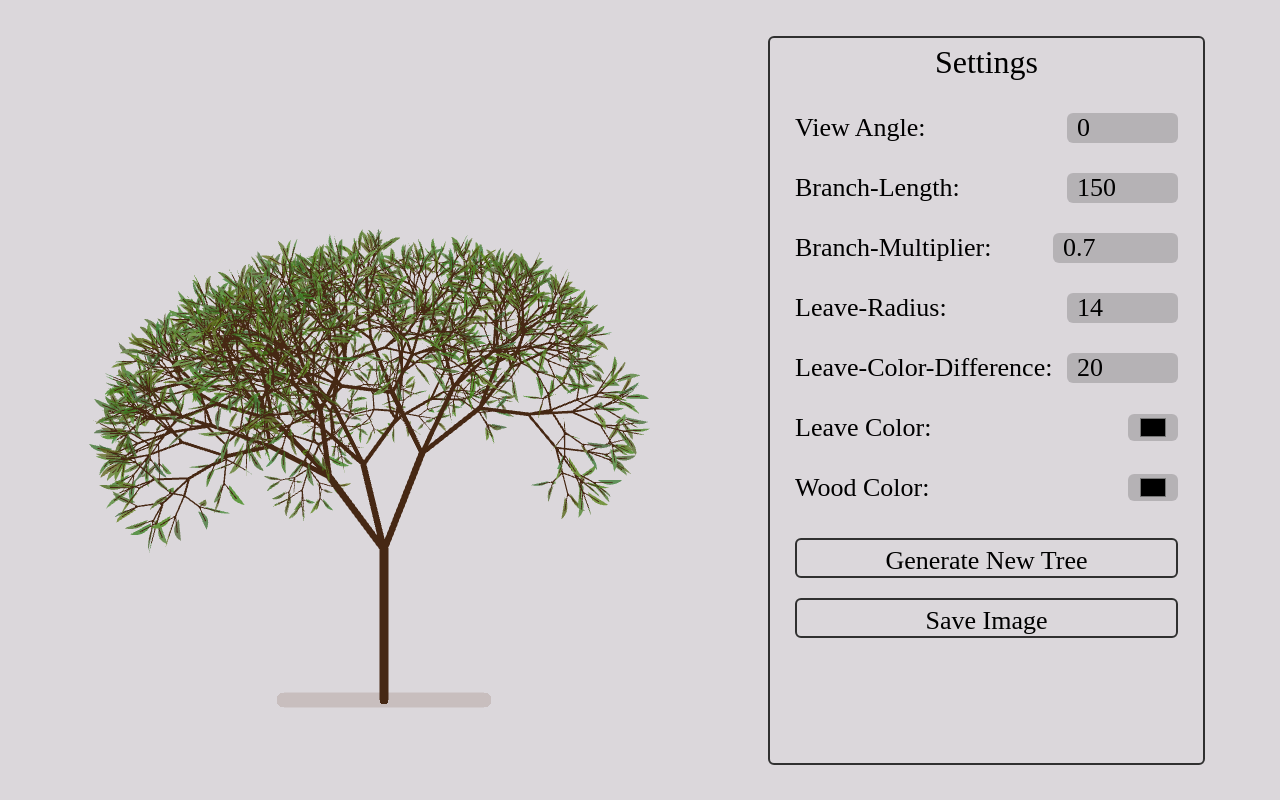
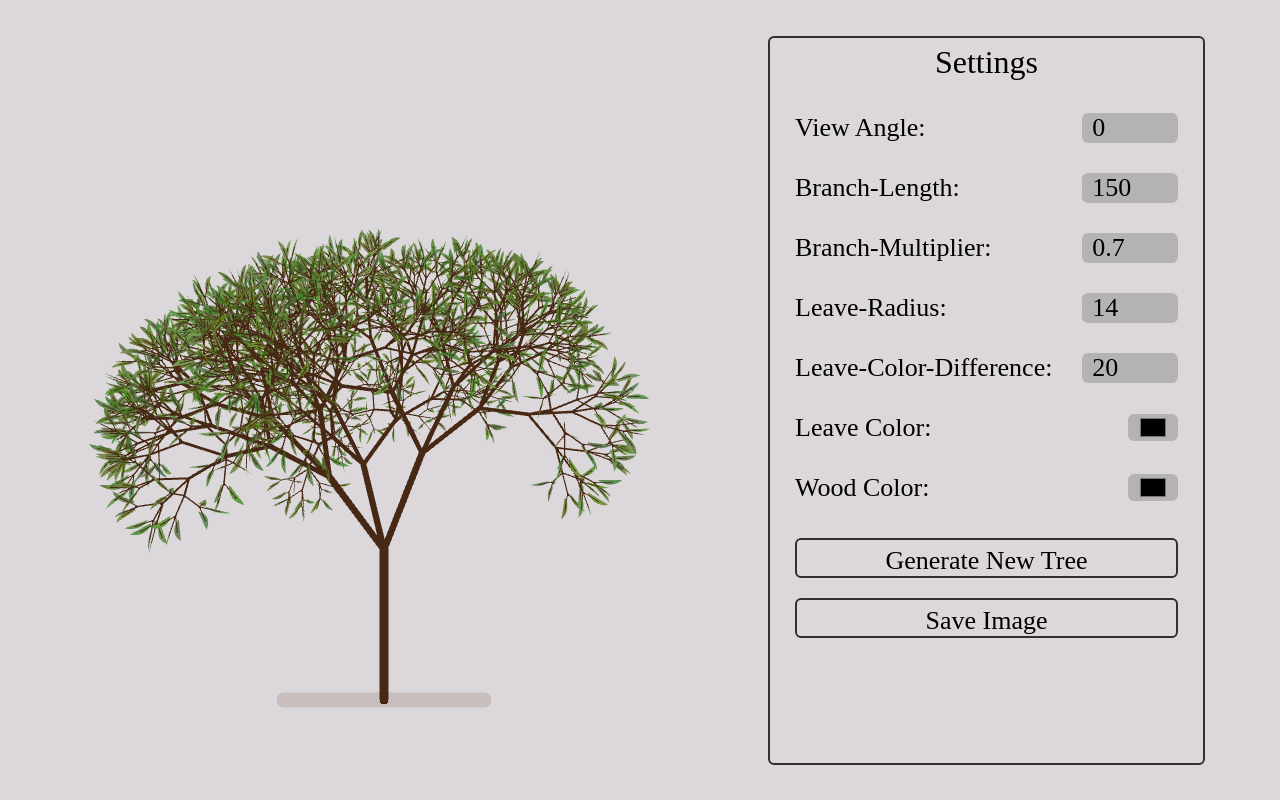
Before and after one commit to Nico-Src/VS-Code-Portfolio, a PHP site: page /projects/tree-generator/index.html in a window 1280 px wide. Run offline with PHP 8.4, Linux system fonts and the light colour scheme; some libraries are stand-ins or nearby versions; some web fonts are replaced.

Commit message:
Style fixed for Firefox

```diff
--- a/projects/tree-generator/css/index.css
+++ b/projects/tree-generator/css/index.css
@@ -71,6 +71,7 @@ body{
     padding: 0px 10px;
     border-radius: 6px;
     outline: none;
+    max-width: 25%;
 }
 
 .settings .settings-wrapper .wrapper button{
```
